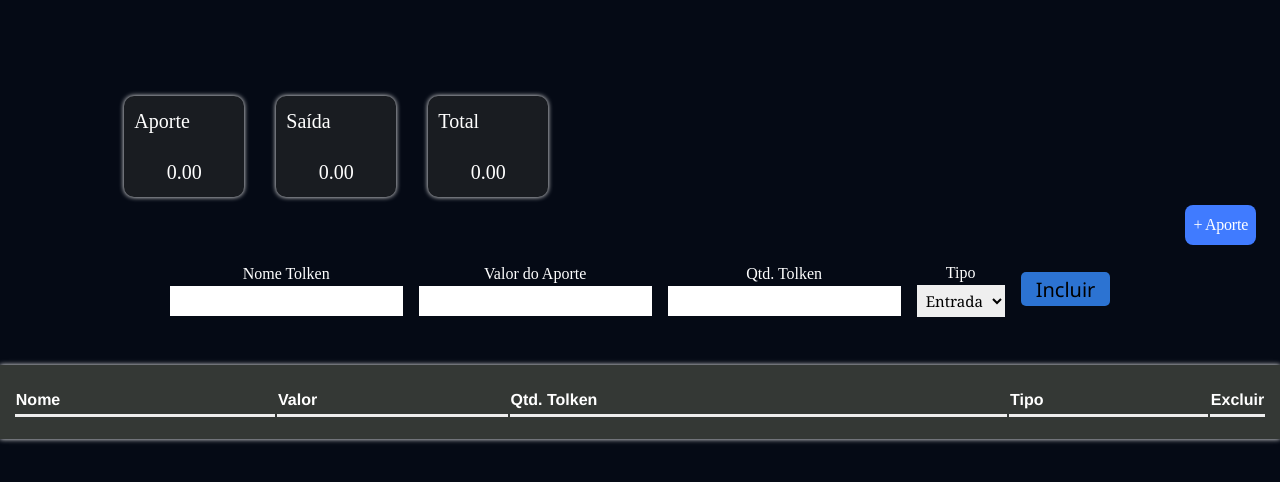
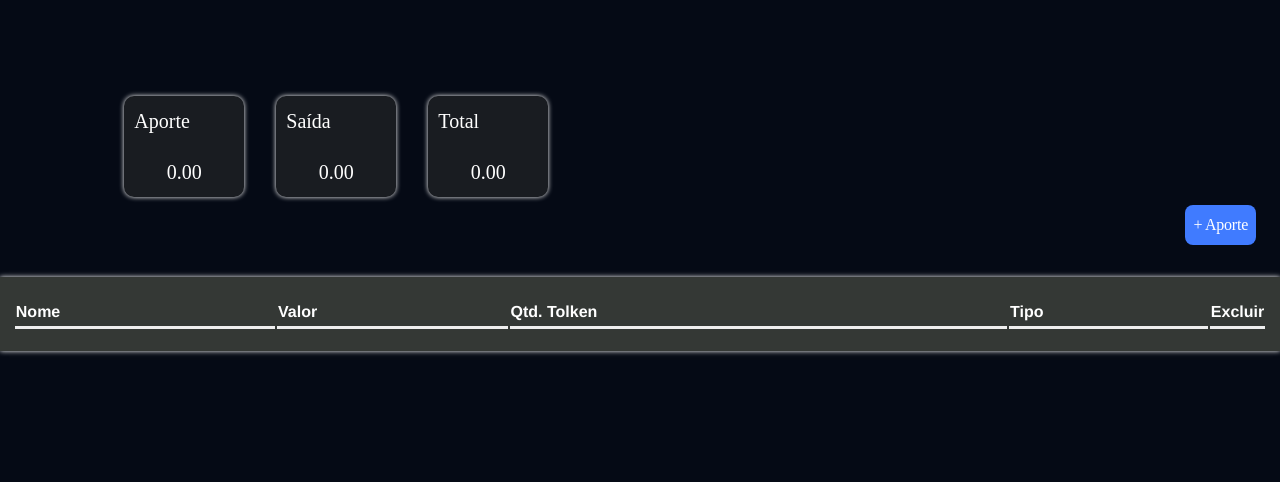
Before and after one commit to ChristieCardoso/Controle-Financeiro, a website: page src/index.html in a window 1280 px wide. Drawn offline with nearby package versions, Linux system fonts and the light colour scheme; a web font is replaced by a local one.

Commit message:
Incluindo as funções  dentro do formulário

```diff
--- a/src/index.html
+++ b/src/index.html
@@ -42,7 +42,6 @@
                 </div>
 
                 <dialog class="formulario">
-
                     <div id="my_form">
                         <div class="cabecalho">
                             <h2>Novo Aporte</h2>
@@ -50,11 +49,9 @@
                         </div>
 
                         <form class="styleModel">
-
                             <div>
                                 <label class="moe">Moeda:</label>
-
-                                <input type="text">
+                                <input type="text" id="desc">
                             </div>
 
                             <div>
@@ -69,44 +66,28 @@
 
                             <div>
                                 <label class="val">Valor Aportado</label>
-                                <input type="number">
+                                <input type="number" id="valor">
                             </div>
 
                             <div>
                                 <label class="qtt">Quantidade de Tolken</label>
-                                <input type="number">
+                                <input type="number" id="qtd">
+                            </div>
+                            <div class="type">
+                                <label for="type">Tipo</label>
+                                <select id="type">
+                                    <option>Entrada</option>
+                                    <option>Saída</option>
+                                </select>
                             </div>
                         </form>
-                        <button type="button" class="salvabtn" style="margin-top: 16px;">Salvar</button>
+                        <button type="button" id="salvarPorte" class="salvabtn"
+                            style="margin-top: 16px;">Salvar</button>
                     </div>
                 </dialog>
             </div>
         </div>
 
-        <div class="newCoin">
-            <div class="desc">
-                <label for="desc">Nome Tolken</label>
-                <input type="text" id="desc" />
-            </div>
-
-            <div class="valor">
-                <label for="valor">Valor do Aporte</label>
-                <input type="number" id="valor" />
-            </div>
-            <div class="qtd">
-                <label for="qtd">Qtd. Tolken</label>
-                <input type="number" id="qtd" />
-            </div>
-
-            <div class="type">
-                <label for="type">Tipo</label>
-                <select id="type">
-                    <option>Entrada</option>
-                    <option>Saída</option>
-                </select>
-            </div>
-            <button id="salvarPorte">Incluir</button>
-        </div>
         <div class="Table">
             <table>
                 <thead>
@@ -119,11 +100,9 @@
                     </tr>
                 </thead>
                 <tbody>
-
                 </tbody>
             </table>
         </div>
-
     </main>
     <script src="script.js"></script>
 </body>
```
